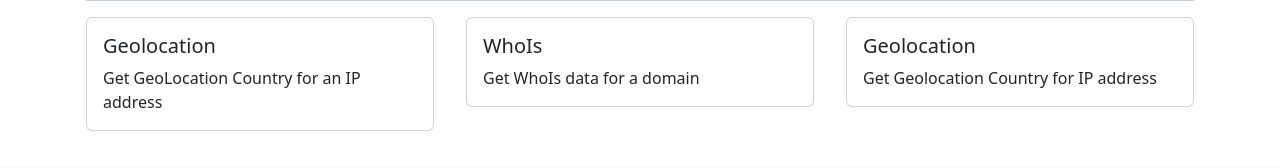
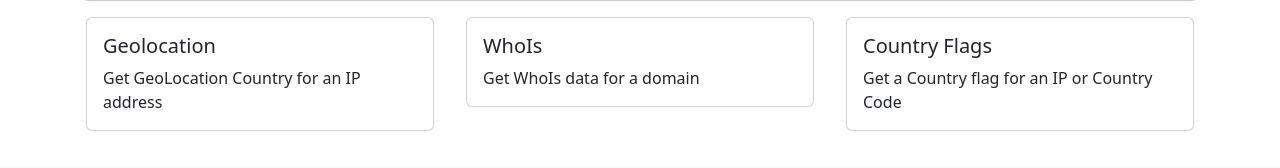
Before and after one commit to stefanpejcic/Keysmith, a Flask app: page / in a window 1280 px wide. Shown: the part 469-637 px from the top of the page. Run offline with Flask 3, Linux system fonts and the light colour scheme; some libraries are stand-ins or nearby versions.

Commit message:
Update dashboard.html

```diff
--- a/templates/dashboard.html
+++ b/templates/dashboard.html
@@ -40,10 +40,10 @@
 <div class="col-md-4 p-3">
     <div class="card">
         <div class="card-body">
-            <h5 class="card-title"><a href="/endpoints/geolocation" class="not_link">Geolocation</a></h5>
-            <p class="card-text">Get Geolocation Country for IP address</p>
+            <h5 class="card-title"><a href="/endpoints/flag" class="not_link">Country Flags</a></h5>
+            <p class="card-text">Get a Country flag for an IP or Country Code</p>
         </div>
-<a href="/endpoints/geolocation/docs" class="btn btn-warning btn-top-right"><code>/api/geolocation/$ip</code></a>
+<a href="/endpoints/flag/docs" class="btn btn-warning btn-top-right"><code>/api/flag/$ip/$country_code</code></a>
     </div>
 </div>
 <style>
```
